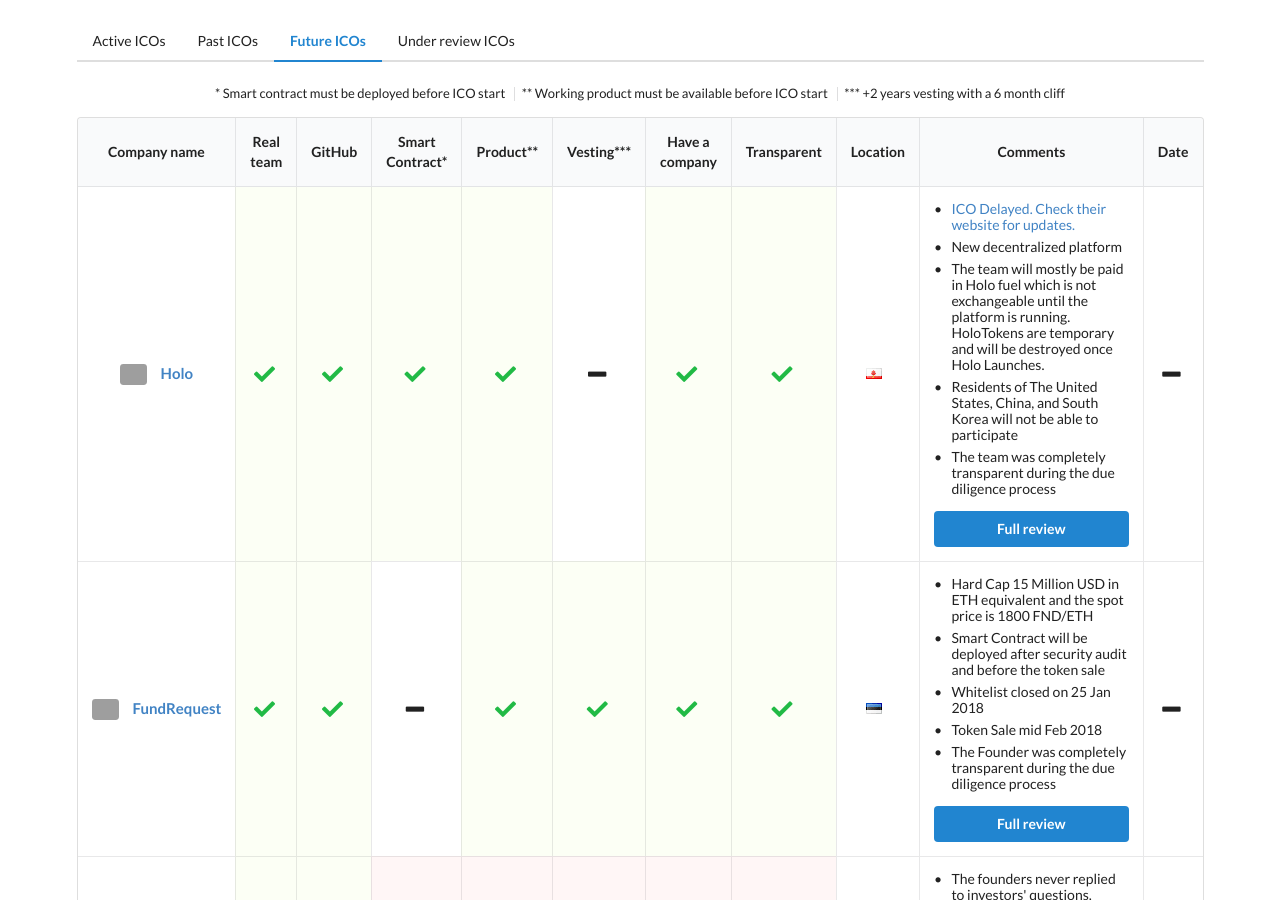
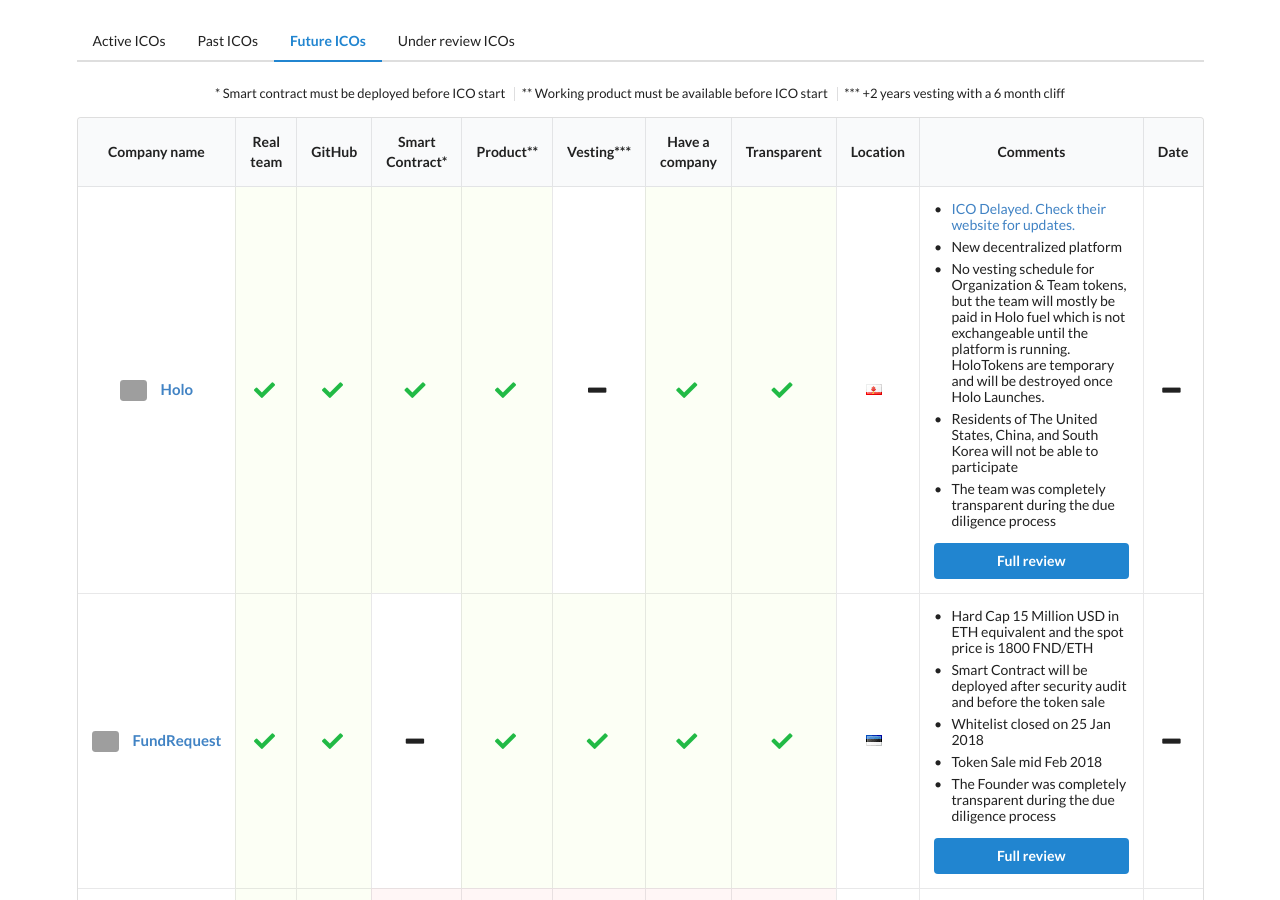
Before and after one commit to ico-check/ico-check, a Jekyll site: the page built from future.md, in a window 1280 px wide and 900 px high, scrolled down 375 px. Built offline with Jekyll 4.4.1, drawn with Linux system fonts in a browser that asks for light colours; nearby versions of some CDN libraries; grey boxes are pictures that could not be loaded.

Commit message:
28-holo-ico-check
Comment update:
- No vesting schedule for Organization & Team tokens, but the team will mostly be paid in Holo fuel which is not exchangeable until the platform is running. HoloTokens are temporary and will be destroyed once Holo Launches.

```diff
--- a/_data/future-icos.yml
+++ b/_data/future-icos.yml
@@ -13,7 +13,7 @@
     - content: ICO Delayed. Check their website for updates.
       url: https://holo.host/ico/
     - content: New decentralized platform
-    - content: The team will mostly be paid in Holo fuel which is not exchangeable until the platform is running. HoloTokens are temporary and will be destroyed once Holo Launches.
+    - content: No vesting schedule for Organization & Team tokens, but the team will mostly be paid in Holo fuel which is not exchangeable until the platform is running. HoloTokens are temporary and will be destroyed once Holo Launches.
     - content: Residents of The United States, China, and South Korea will not be able to participate
     - content: The team was completely transparent during the due diligence process
   ico_start_date:
```
